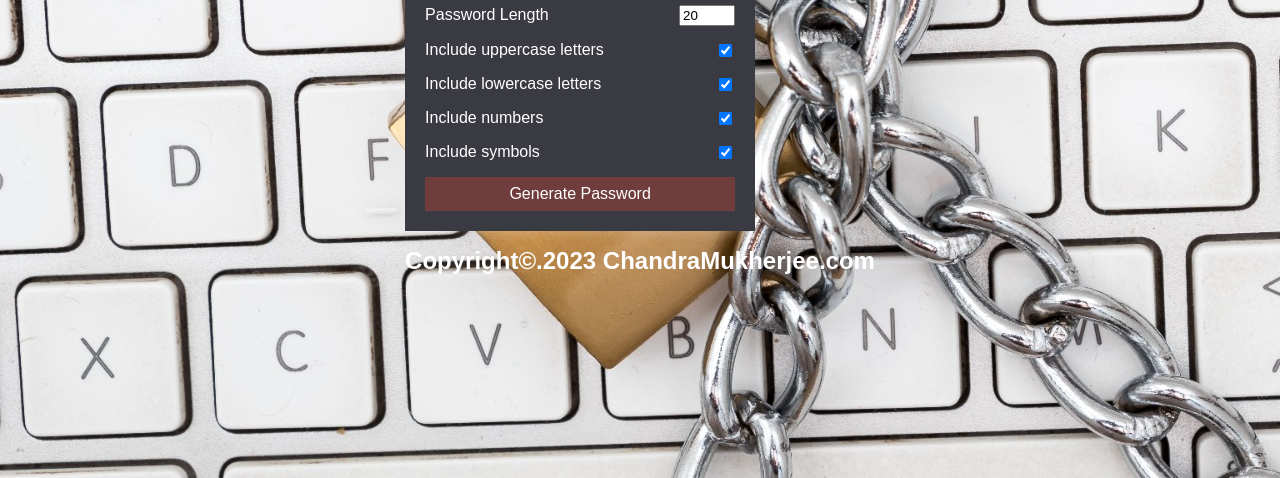
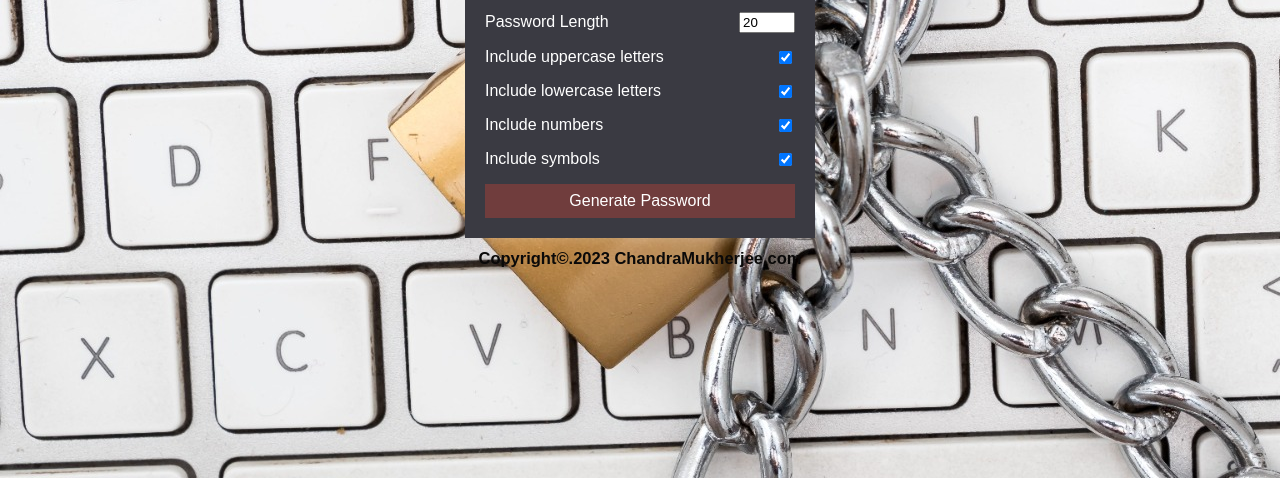
Before and after one commit to chandra-mukherjee/Password-Generator, a plain HTML site: page index.html in a window 1280 px wide. Shown: the part 322-800 px from the top of the page. Drawn offline with Linux system fonts and the light colour scheme; a web font is replaced by a local one.

Commit message:
Update style.css

```diff
--- a/style.css
+++ b/style.css
@@ -97,3 +97,8 @@ h2 {
   top: 0;
   right: 0;
 }
+.copyright {
+  color: #0a0909;
+  text-align: left;
+  font-size: 11px;
+}
```
